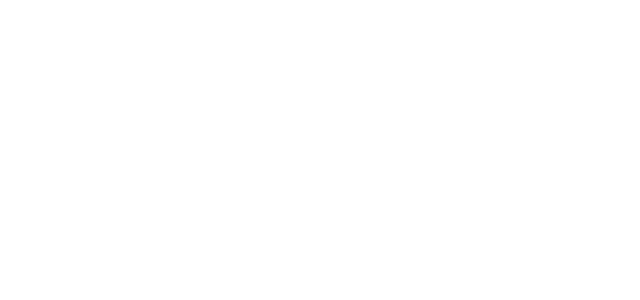
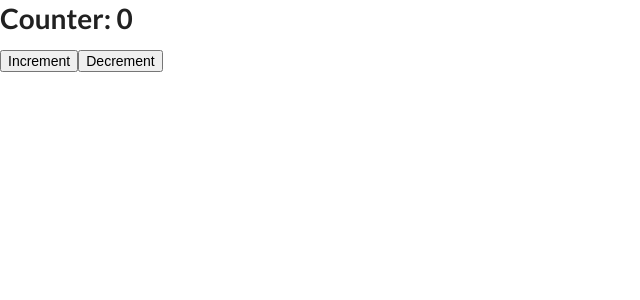
Before and after one commit to yuukiyamagata/React_Guidance, a React (Create React App) app: page / in a window 1280 px wide. Shown: the top 300 px of the page, without its empty margins (0-640 px from the left). Built offline with nearby package versions, Linux system fonts and the light colour scheme.

Commit message:
カウンターアプリの作成

```diff
--- a/src/App.js
+++ b/src/App.js
@@ -1,9 +1,11 @@
 import React from 'react';
+import { Counter } from './components/Counter';
 
 
 export const App = () => {
   return(
     <>
+    <Counter />
     </>
   )
 }
--- /dev/null
+++ b/src/components/Counter.jsx
@@ -0,0 +1,22 @@
+import React, { useState } from "react"
+
+
+export const Counter = () => {
+  const [count, setCount] = useState(0);
+
+  const onCountUp = () => {
+    setCount( count + 1);
+  }
+
+  const onCountDown = () => {
+    setCount(count - 1);
+  }
+
+  return (
+    <>
+      <h1>Counter: { count } </h1>
+      <button onClick={ onCountUp }>Increment</button>
+      <button onClick={ onCountDown }>Decrement</button>
+    </>
+  )
+}
```
Also changed, not shown: src/components/Button.jsx (added, +11 -0 lines).
